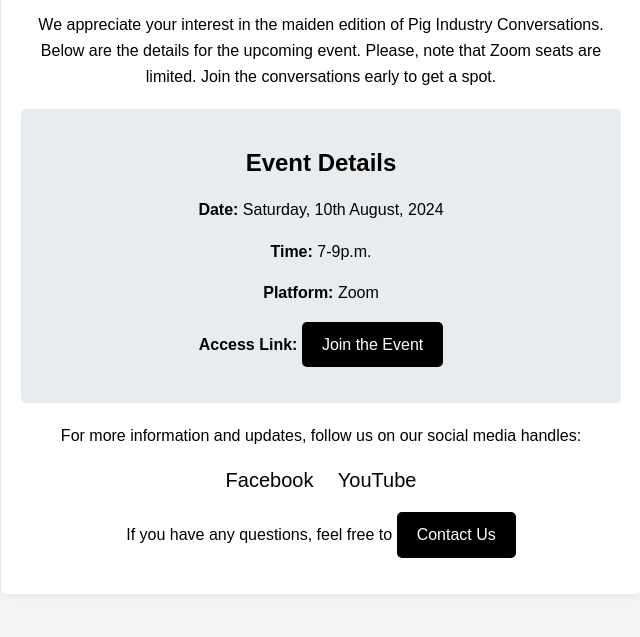
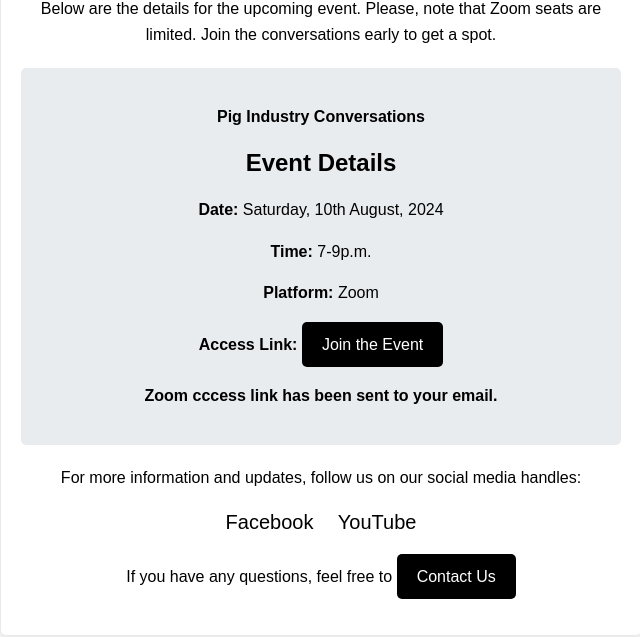
Before and after one commit to porknpigpalace/Pig-Industry-Conversations, a plain HTML site: page index.html in a window 1280 px wide. Shown: the part 147-784 px from the top of the page, without its empty margins (319-959 px from the left). Drawn offline with Linux system fonts and the light colour scheme.

Commit message:
Update index.html

```diff
--- a/index.html
+++ b/index.html
@@ -67,11 +67,13 @@
         <h1>Thank You for Registering!</h1>
         <p>We appreciate your interest in the maiden edition of Pig Industry Conversations. Below are the details for the upcoming event. Please, note that Zoom seats are limited. Join the conversations early to get a spot.</p>
         <div class="event-details">
+            <p><strong>Pig Industry Conversations</strong>
             <h2>Event Details</h2>
             <p><strong>Date:</strong> Saturday, 10th August, 2024</p>
             <p><strong>Time:</strong> 7-9p.m.</p>
             <p><strong>Platform:</strong> Zoom</p>
             <p><strong>Access Link:</strong> <a href="..." class="btn">Join the Event</a></p>
+             <p><strong>Zoom cccess link has been sent to your email.</strong>
         </div>
         <p>For more information and updates, follow us on our social media handles:</p>
         <div class="social-media">
```
